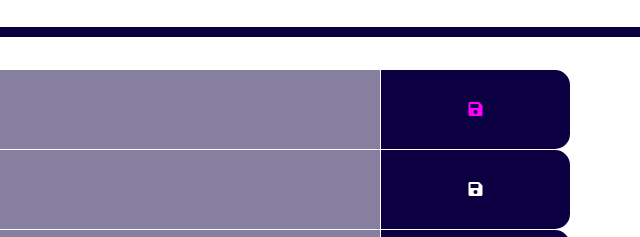
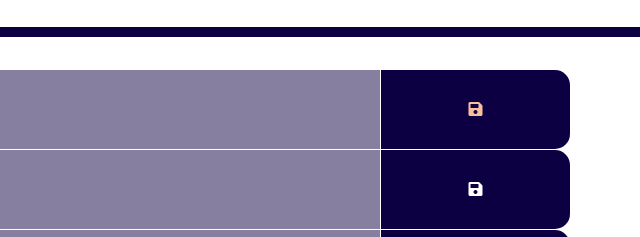
Before and after one commit to quaylas/qs.dayschedule.wk5, a plain HTML site: page index.html in a window 1280 px wide. In both pictures the pointer is over the element 1115 px from the left and 394 px from the top of the page. Shown: the part 285-522 px from the top of the page, 640-1280 px from the left. Drawn offline with nearby package versions, Linux system fonts and the light colour scheme; a web font is replaced by a local one.

Commit message:
final cleanup efforts

```diff
--- a/assets/js/script.js
+++ b/assets/js/script.js
@@ -24,7 +24,6 @@ var createWorkDay = function() {
                 description: ''
             }
             workDay.push(timeBlock);
-            console.log(timeBlock.hour);
         }
         localStorage.setItem('workDay',JSON.stringify(workDay));
     }
@@ -95,7 +94,6 @@ $(".container").on("blur", "textarea", function(){
     .trim();
 
     workDay[id].description = text;
-    console.log(workDay[id]);
 
     saveWorkDay();
 
--- a/assets/style.css
+++ b/assets/style.css
@@ -86,7 +86,7 @@ p {
 }
 
 .saveBtn:hover {
-    color: fuchsia;
+    color: rgb(249,190,157);
     transition: all .3s ease-in-out;
 }
 
```
